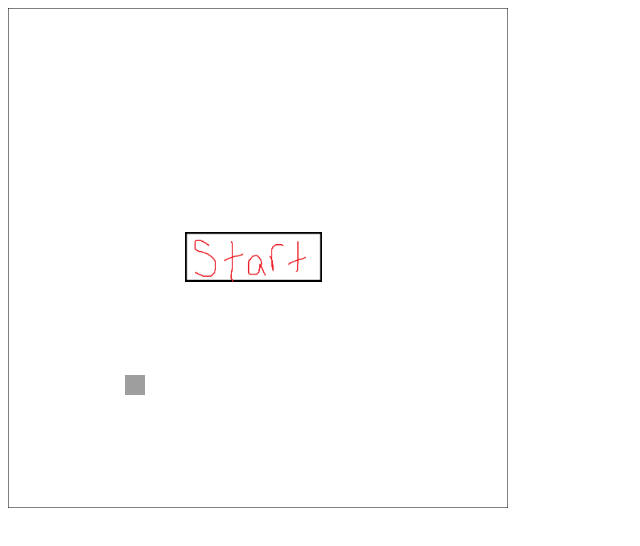
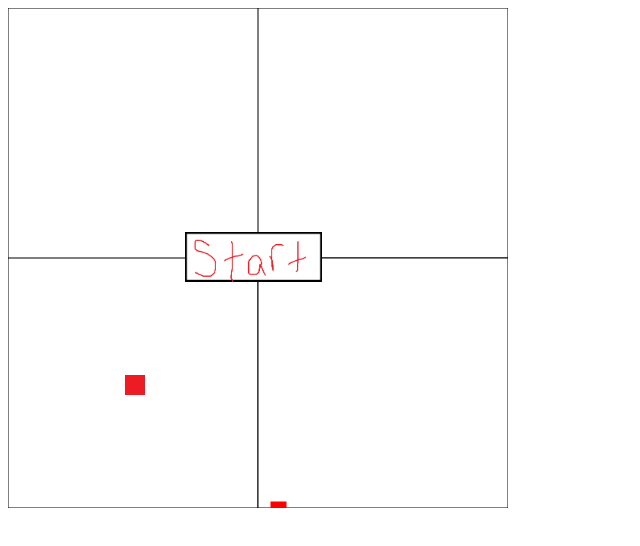
Before and after one commit to kmartin003/webware_finalproject, a plain HTML site: page index.html in a window 1280 px wide. Both pictures are taken after a click on the picture 253 px from the left and 257 px from the top of the page. Shown: the whole page, without its empty margins (0-640 px from the left). Drawn offline with nearby package versions, Linux system fonts and the light colour scheme; grey boxes are pictures that could not be loaded.

Commit message:
Less jank in flappy bird

```diff
--- a/index.html
+++ b/index.html
@@ -4,7 +4,7 @@
   </head>
   <body>
     <canvas id="canvas" width="500" height="500"></canvas>
-    <img id="image" src="http://www.clipartlord.com/wp-content/uploads/2015/07/rocketship19.png"/>
+    <img id="image" src="astPlayer.png"/>
     <img id="startButton" src="start.png"/>
     <style>
       #image{
@@ -40,9 +40,11 @@
       }
       Bird.prototype.flop = function(amount){
         this.velY -= amount;
+        if(this.velY < 7) this.velY = -7;
       }
       Bird.prototype.fall = function(amount){
         this.velY += amount;
+        if(this.velY > 7) this.velY = 7;
       }
       Bird.prototype.setAttr = function(x,y,vel){
         this.x = x;
@@ -124,7 +126,6 @@
         function menu(){
           clearInterval(game_loop);
           ctx.clearRect(-1,-1,w+1,h+1);
-          console.log('should clear');
 
           ctx.fillStyle = "white";
       		ctx.fillRect(0, 0, w, h);
@@ -358,7 +359,7 @@
 
           $(document).mousemove(function(e){
             if((e.pageX > 0) && (e.pageX < w/2) && (e.pageY > h/2) && (e.pageY < h)){
-              $("#image").css({left:e.pageX, top:e.pageY});
+              $("#image").css({left:e.pageX - 10, top:e.pageY - 10});
             }
           });
           if(frames % 20 == 0){
@@ -394,13 +395,13 @@
           pipes.forEach(function(a){
             pipes.pop(a);
           });
-          bird.setAttr(w/2+13, h - h/4, 3)
+          bird.setAttr(w/2+13, h - h/4, 1);
           // draw background, no trails
           ctx.fillStyle = "white";
           ctx.fillRect(w/2, h/2, w/2, h/2);
           ctx.strokeStyle = "black";
           ctx.strokeRect(w/2, h/2, w/2, h/2);
-          bird
+          bird //what is this?
         }
 
         function makeNewPipe(){
```
Also changed, not shown: astPlayer.png (added).
